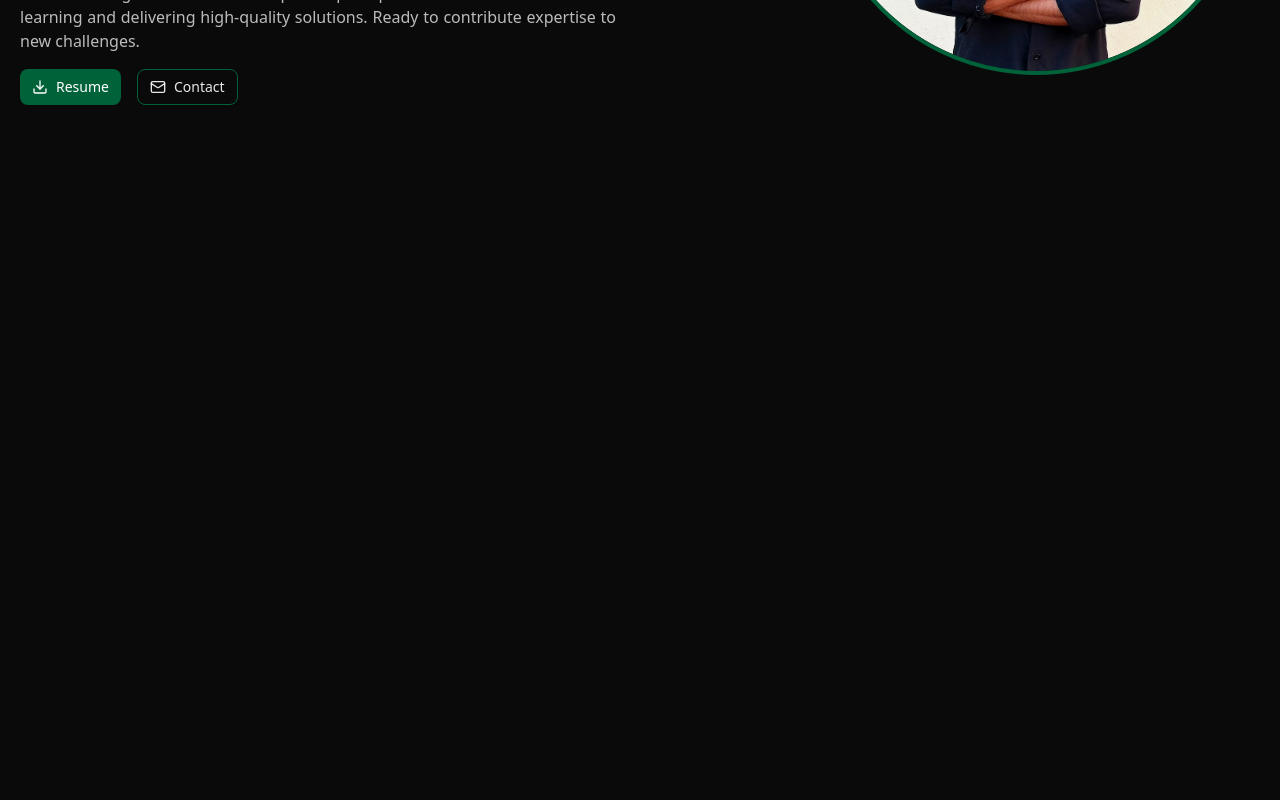
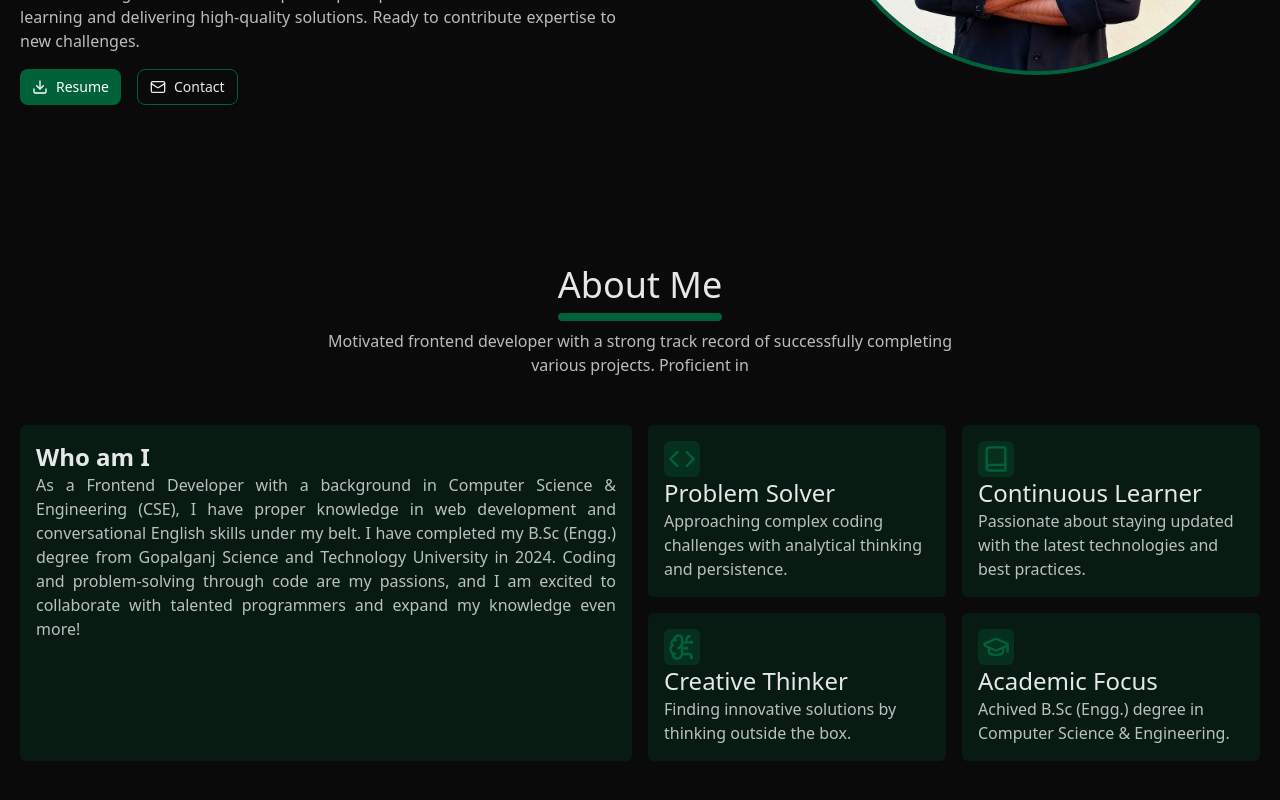
Before and after one commit to sakib-333/portfolio, a React (Vite) app: page / in a window 1280 px wide. Shown: the part 548-1348 px from the top of the page. Before the commit the page ends 800 px from the top, so only its background shows below. Built offline with nearby package versions, Linux system fonts and the light colour scheme.

Commit message:
Add about section.

```diff
--- a/src/App.tsx
+++ b/src/App.tsx
@@ -1,6 +1,6 @@
 import { useEffect, useState } from "react"
 import NavbarSimple from "./components/navbar"
-// import AboutSection from "./sections/about-section"
+import AboutSection from "./sections/about-section"
 // import ContactSection from "./sections/contact-section"
 // import EducationSection from "./sections/education-section"
 // import ExperianceSection from "./sections/experiance-section"
@@ -74,9 +74,9 @@ function App() {
           <HomeSection
             handleScroll = {handleScroll}
           />
-          {/*
+
           <AboutSection />
-          <ExperianceSection />
+          {/* <ExperianceSection />
           <SkillsSection />
           <ProjectsSection />
           <EducationSection />
--- /dev/null
+++ b/src/components/about-card/index.tsx
@@ -0,0 +1,20 @@
+import React from 'react'
+import Text from '../text';
+
+interface Props {
+     icon: React.ReactElement;
+     label: string;
+     text: string;
+}
+
+function AboutCard({ icon, label, text}: Props) {
+  return (
+    <div className='w-full p-4 bg-primary/20 rounded-sm'>
+      {icon}
+     <Text titleSm>{label}</Text>
+     <Text textBase accentColor>{text}</Text>
+    </div>
+  )
+}
+
+export default AboutCard
--- /dev/null
+++ b/src/components/section-header/index.tsx
@@ -0,0 +1,23 @@
+import Text from "../text";
+
+interface Props {
+     heading: string;
+     title?: string;
+}
+
+function SectionHeader({ heading, title }: Props) {
+  return (
+    <div className="flex items-center justify-center pb-2">
+     <div className="max-w-2xl w-full text-center flex flex-col items-center justify-center gap-2">
+      <div className="max-w-max w-full flex flex-col space-y-2">
+       {/* <h2 className="text-xl sm:text-2xl md:text-3xl lg:text-4xl">{heading}</h2> */}
+       <Text titleMd>{heading}</Text>
+       <div className="w-full h-1 md:h-2 bg-primary rounded-4xl"></div>
+      </div>
+      <Text textBase accentColor>{title}</Text>
+     </div>
+    </div>
+  )
+}
+
+export default SectionHeader
--- /dev/null
+++ b/src/sections/about-section/index.tsx
@@ -0,0 +1,64 @@
+import AboutCard from "@/components/about-card"
+import Section from "@/components/section"
+import SectionHeader from "@/components/section-header"
+import Text from "@/components/text"
+import { Book, BrainCircuit, Code, GraduationCap } from "lucide-react"
+
+
+const aboutData = [
+  {
+    id: "about-1",
+    icon: <Code className="text-primary size-9 p-1 rounded-sm bg-primary/30" />,
+    label: "Problem Solver",
+    text: "Approaching complex coding challenges with analytical thinking and persistence."
+  },
+  {
+    id: "about-2",
+    icon: <Book className="text-primary size-9 p-1 rounded-sm bg-primary/30" />,
+    label: "Continuous Learner",
+    text: "Passionate about staying updated with the latest technologies and best practices."
+  },
+  {
+    id: "about-3",
+    icon: <BrainCircuit className="text-primary size-9 p-1 rounded-sm bg-primary/30" />,
+    label: "Creative Thinker",
+    text: "Finding innovative solutions by thinking outside the box."
+  },
+  {
+    id: "about-4",
+    icon: <GraduationCap className="text-primary size-9 p-1 rounded-sm bg-primary/30" />,
+    label: "Academic Focus",
+    text: "Achived B.Sc (Engg.) degree in Computer Science & Engineering."
+  }
+]
+
+function AboutSection() {
+  return (
+    <Section id="about-section">
+      <SectionHeader
+        heading="About Me"
+        title="Motivated frontend developer with a strong track record of successfully completing various projects. Proficient in"
+      />
+      <div className="grid lg:grid-cols-2 gap-4 pt-10">
+        <div className="w-full p-4 bg-primary/20 rounded-sm">
+          <Text titleSm weight="bold">Who am I</Text>
+          <Text textBase accentColor align="justify">As a Frontend Developer with a background in Computer Science & Engineering &#40;CSE&#41;,
+            I have proper knowledge in web development and conversational English skills under my belt.
+            I have completed my B.Sc &#40;Engg.&#41; degree from Gopalganj Science and Technology University in 2024.
+            Coding and problem-solving through code are my passions, and I am excited to collaborate with talented programmers
+            and expand my knowledge even more!
+          </Text>
+        </div>
+        <div className="grid md:grid-cols-2 gap-4">
+          {
+            aboutData.map(about => (
+              <AboutCard key={about.id} {...about} />
+            ))
+          }
+        </div>
+      </div>
+    </Section>
+  )
+}
+
+export default AboutSection
```
